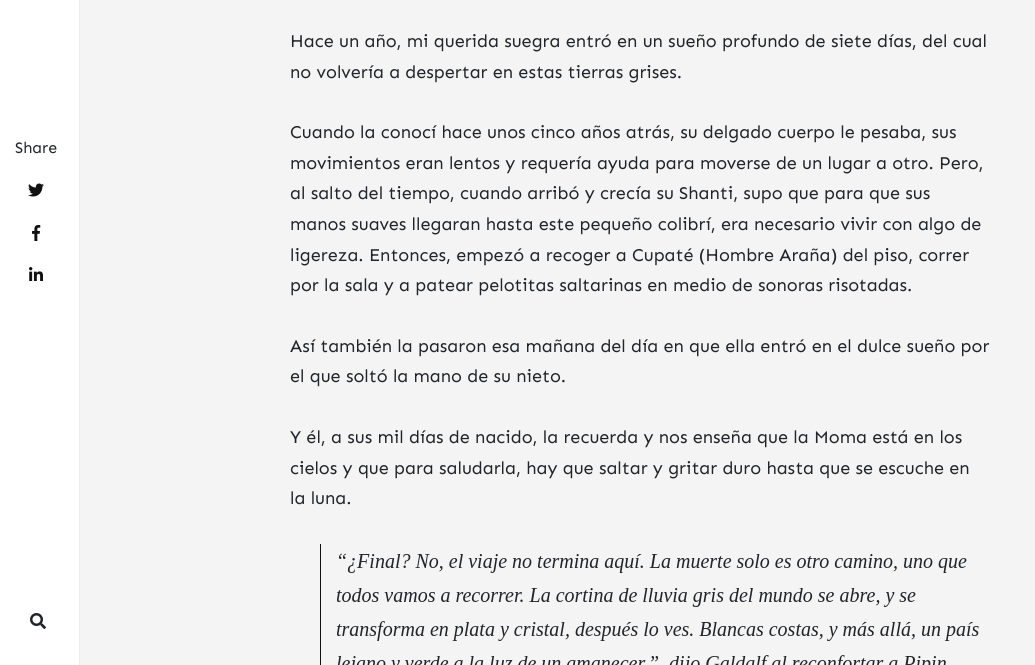
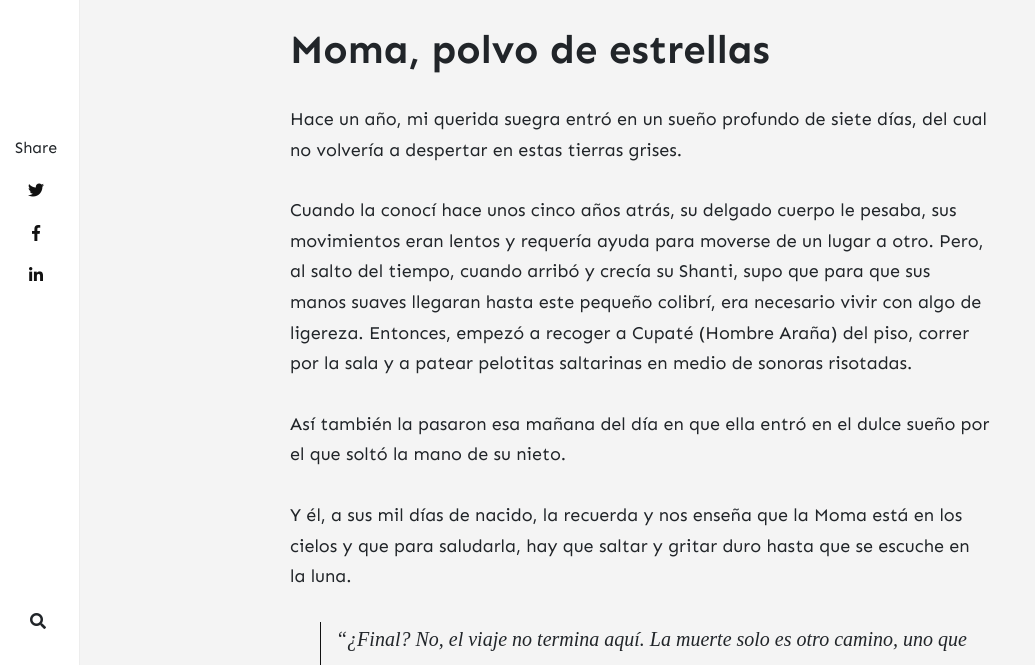
Before and after one commit to kanancho/unpardelineas, a Jekyll site: the page built from _posts/2021-12-2-moma.md, in a window 1280 px wide and 900 px high, scrolled down 509 px, cut to the strip 235-900 px from the top of the window. Shown: the whole strip, without its empty margins (0-1035 px from the left). Built offline with Jekyll 4.4.1, drawn with Linux system fonts in a browser that asks for light colours; nearby versions of some CDN libraries; comment, search, counter and statistics services are not loaded.

Commit message:
Update 2021-12-2-moma.md

```diff
--- a/_posts/2021-12-2-moma.md
+++ b/_posts/2021-12-2-moma.md
@@ -6,6 +6,8 @@ categories: [ Anécdotas ]
 tags: [familia,amor,vejez]
 image: "https://ichef.bbci.co.uk/news/624/cpsprodpb/B9A3/production/_102632574_gettyimages-482262224.jpg"
 ---
+
+# Moma, polvo de estrellas
 
 Hace un año, mi querida suegra entró en un sueño profundo de siete días, del cual no volvería a despertar en estas tierras grises.
 
```
